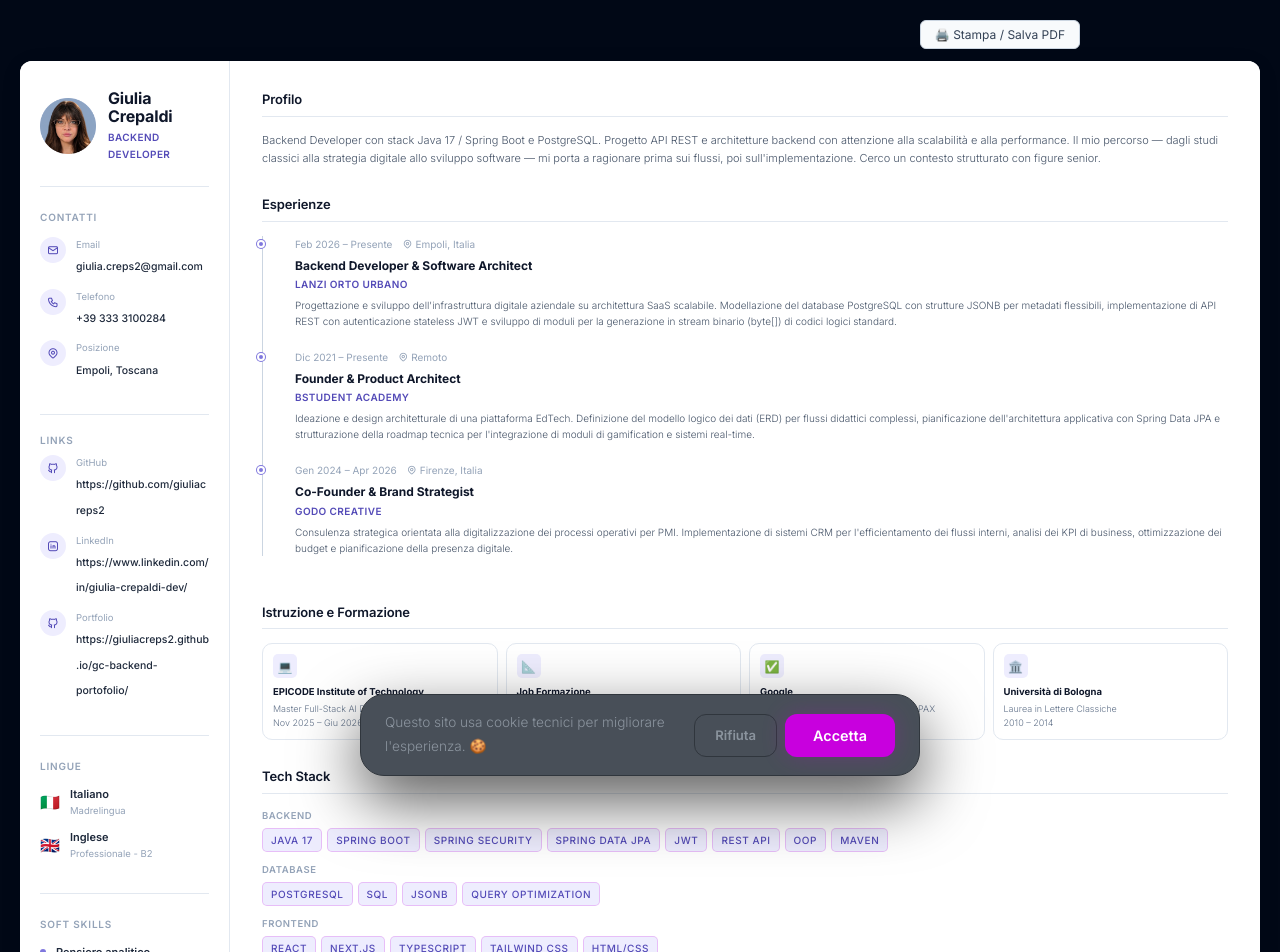
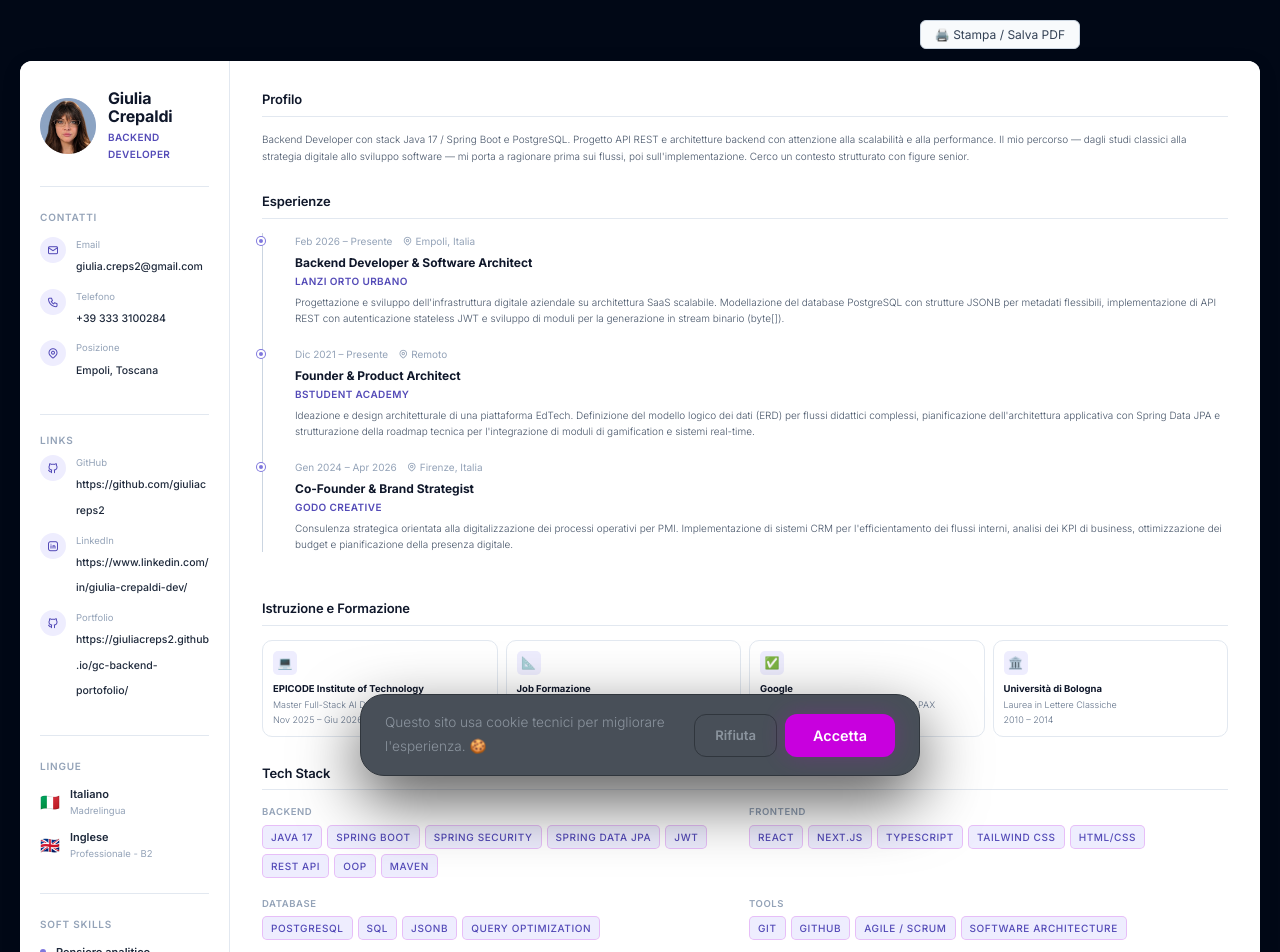
Before and after one commit to giuliacreps2/gc-backend-portofolio, a React (Vite) app: page /#/cv in a window 1280 px wide. Shown: the top 952 px of the page. Built offline with nearby package versions, Linux system fonts and the light colour scheme.

Commit message:
last commit layout CV

```diff
--- a/src/components/CVPage.tsx
+++ b/src/components/CVPage.tsx
@@ -51,7 +51,7 @@
     role: "Backend Developer & Software Architect",
     company: "Lanzi Orto Urbano",
     description:
-      "Progettazione e sviluppo dell'infrastruttura digitale aziendale su architettura SaaS scalabile. Modellazione del database PostgreSQL con strutture JSONB per metadati flessibili, implementazione di API REST con autenticazione stateless JWT e sviluppo di moduli per la generazione in stream binario (byte[]) di codici logici standard.",
+      "Progettazione e sviluppo dell'infrastruttura digitale aziendale su architettura SaaS scalabile. Modellazione del database PostgreSQL con strutture JSONB per metadati flessibili, implementazione di API REST con autenticazione stateless JWT e sviluppo di moduli per la generazione in stream binario (byte[]).",
   },
   {
     date: "Dic 2021 – Presente",
@@ -131,10 +131,11 @@
           @page { size: A4; margin: 0; }
           .no-print { display: none !important; }
           .cv-outer { background: white !important; padding: 0 !important; }
-          .cv-wrap { box-shadow: none !important; border-radius: 0 !important; }
+          .cv-wrap { width: 100%; max-width: 100%; }
         }
 
         .cv-wrap {
+          width: 100%;
           max-width: 100%;
           margin: 0 auto;
           display: grid;
@@ -202,7 +203,7 @@
           padding-bottom: 6px; border-bottom: 0.5px solid #e2e8f0;
         }
 
-        .profile-text { font-size: 11px; line-height: 1.7; color: #475569; margin: 0; }
+        .profile-text { font-size: 10px; line-height: 1.7; color: #475569; margin: 0; }
 
         .timeline { position: relative; padding-left: 18px; border-left: 0.5px solid #cbd5e1; }
 
@@ -245,6 +246,7 @@
         .edu-para { font-size: 9px; color: #64748b; line-height: 1.3; margin: 0; }
 
         .tech-section { margin-bottom: 10px; }
+        .tech-grid { display: grid; grid-template-columns: repeat(2, 1fr); gap: 8px }
         .tech-category { font-size: 9.5px; font-weight: 600; color: #94a3b8; text-transform: uppercase; letter-spacing: 0.06em; margin-bottom: 5px; }
         .tags { display: flex; flex-wrap: wrap; gap: 5px; }
         .tag { font-size: 10px; font-weight: 500; color: #534AB7; background: #EEEDFE; border-radius: 5px; padding: 3px 8px; }
@@ -468,8 +470,17 @@
           {/* Tech Stack */}
           <section>
             <div className="section-title">Tech Stack</div>
+            <div className="tech-grid">
               {Object.entries(TECH_STACK).map(([cat, items]) => (
-              <div key={cat} className="tech-section">
+                <div
+                  key={cat}
+                  className="tech-section"
+                  style={
+                    cat === "Frontend"
+                      ? { gridColumnStart: 2, gridRowStart: 1 }
+                      : undefined
+                  }
+                >
                   <div className="tech-category">{cat}</div>
                   <div className="tags">
                     {items.map((t, i) => (
@@ -480,6 +491,7 @@
                   </div>
                 </div>
               ))}
+            </div>
           </section>
 
           <div className="privacy">
```
Lines whose indentation alone changed are shown as unchanged.
